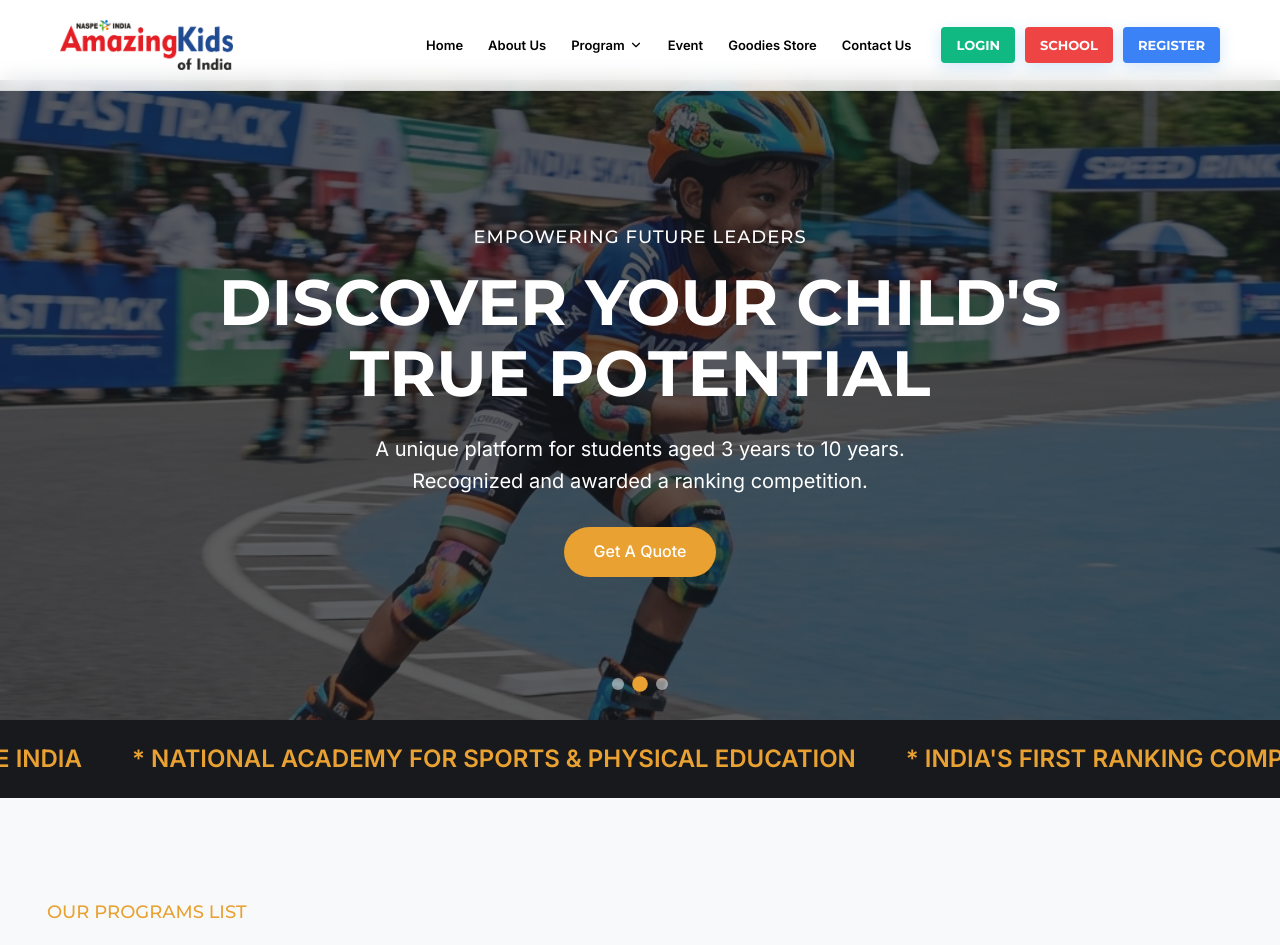
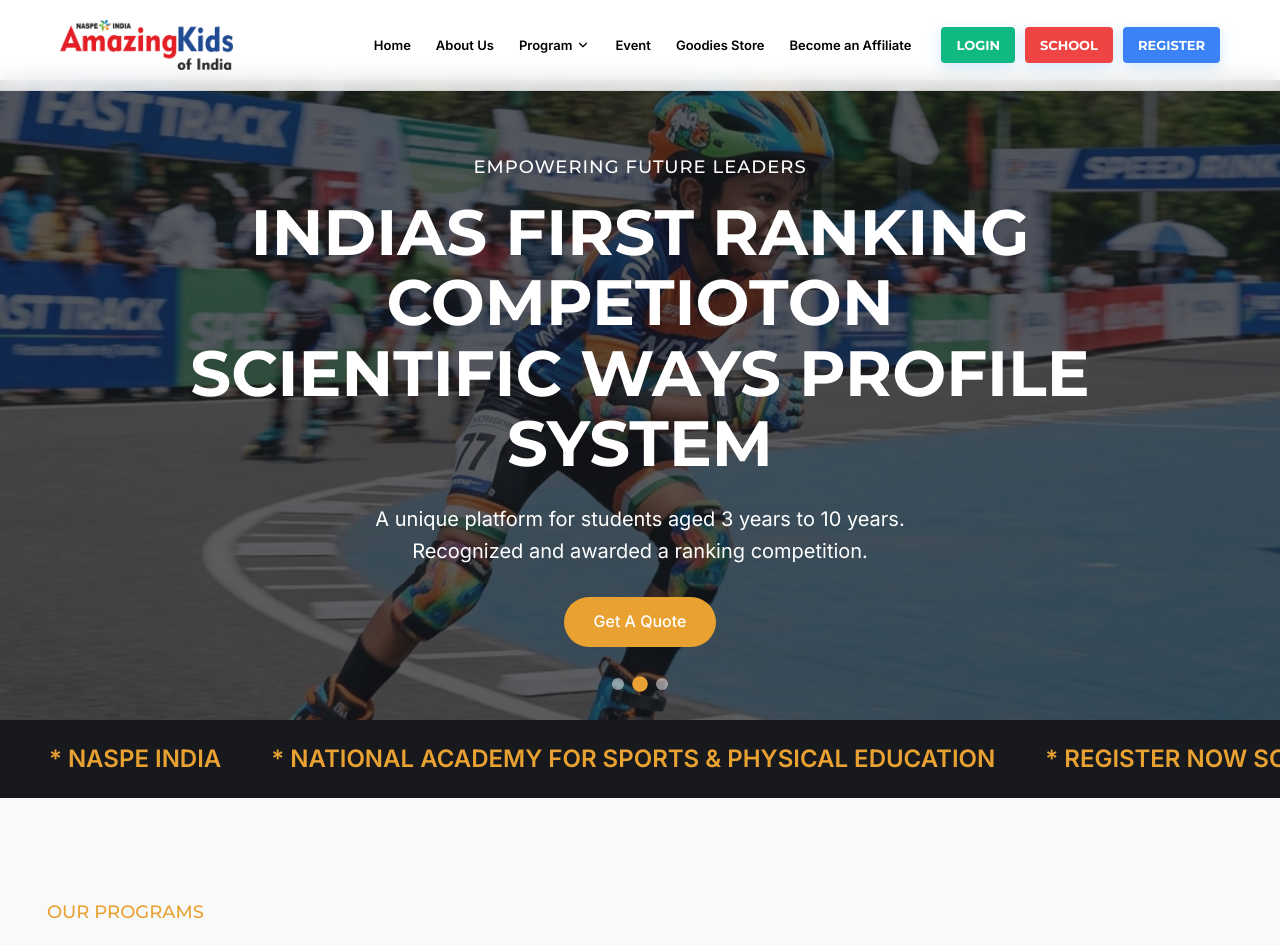
Before and after one commit to amandaptuar/amazing-kids, a React (Vite) app: page / in a window 1280 px wide. Shown: the top 945 px of the page. Built offline with nearby package versions, Linux system fonts and the light colour scheme.

Commit message:
adedd teh complete thing

```diff
--- a/src/components/Footer.jsx
+++ b/src/components/Footer.jsx
@@ -63,7 +63,7 @@
                 { name: 'About Us', path: '/about' },
                 { name: 'Programs', path: '/program/athlete' },
                 { name: 'Event List', path: '/events' },
-                { name: 'Contact Us', path: '/contact' }
+                { name: 'Become an Affiliate', path: '/contact' }
               ].map(link => (
                 <li key={link.name}>
                   <Link
@@ -105,7 +105,7 @@
 
           {/* Column 4: Contact Us */}
           <div>
-            <h4 style={{ color: 'var(--primary-dark)', fontSize: '20px', marginBottom: '25px', fontFamily: 'var(--font-heading)' }}>Contact Us</h4>
+            <h4 style={{ color: 'var(--primary-dark)', fontSize: '20px', marginBottom: '25px', fontFamily: 'var(--font-heading)' }}>Become an Affiliate</h4>
             <div style={{ color: 'var(--text-light)', fontSize: '15px', display: 'flex', flexDirection: 'column', gap: '18px' }}>
 
               <div style={{ display: 'flex', gap: '12px' }}>
--- a/src/components/Header.jsx
+++ b/src/components/Header.jsx
@@ -49,7 +49,7 @@
     },
     { name: 'Event', href: '/events' },
     { name: 'Goodies Store', href: '/store' },
-    { name: 'Contact Us', href: '/contact' }
+    { name: 'Become an Affiliate', href: '/contact' }
   ];
 
   const [activeDropdown, setActiveDropdown] = useState(null);
--- a/src/pages/Home.jsx
+++ b/src/pages/Home.jsx
@@ -8,20 +8,20 @@
   {
     image: '/assets/hero_athletics.png',
     subtitle: 'INDIA\'S FIRST RANKING COMPETITION',
-    title: <>Inventive and interested<br />in innovation</>,
+    title: <>journey towarsd olympic 2036<br />begins here</>,
     desc: <>NASPE INDIA National Academy for Sports & Physical Education.<br/>Preparing Kids at grassroot level for future.</>
   },
   {
     image: '/assets/hero_skating.png',
     subtitle: 'EMPOWERING FUTURE LEADERS',
-    title: <>Discover Your Child's<br />True Potential</>,
+    title: <>indias first ranking competioton<br />scientific ways profile system</>,
     desc: <>A unique platform for students aged 3 years to 10 years.<br/>Recognized and awarded a ranking competition.</>
   },
   {
     image: '/assets/hero_cycling.png',
-    subtitle: 'SUPPORT OUR NATION - INDIA',
-    title: <>Excellence in<br />Early Education</>,
-    desc: <>We urge you to support and help us build a perfect athlete<br/>for our Nation – India.</>
+    subtitle: 'National Academy for Sports & Physical Education* India',
+    title: <>Dedicated to searching of<br />young athletes</>,
+    desc: <>Every district, taluka, and state.</>
   }
 ];
 
@@ -82,18 +82,22 @@
       {/* Animated Text */}
       <div className="moving-text-wrap">
         <div className="moving-text">
+          <span>* Register Now School & Club</span>
           <span>* India's First Ranking Competition</span>
           <span>* Amazing Kids of India</span>
           <span>* NASPE INDIA</span>
           <span>* National Academy for Sports & Physical Education</span>
+          <span>* Register Now School & Club</span>
           <span>* India's First Ranking Competition</span>
           <span>* Amazing Kids of India</span>
         </div>
         <div className="moving-text">
+          <span>* Register Now School & Club</span>
           <span>* India's First Ranking Competition</span>
           <span>* Amazing Kids of India</span>
           <span>* NASPE INDIA</span>
           <span>* National Academy for Sports & Physical Education</span>
+          <span>* Register Now School & Club</span>
           <span>* India's First Ranking Competition</span>
           <span>* Amazing Kids of India</span>
         </div>
@@ -105,8 +109,8 @@
         <div className="container-custom">
           <div className="section-heading d-flex justify-content-between align-items-end flex-wrap gap-4">
             <div>
-              <h3 className="text-accent">Our Programs List</h3>
-              <h2>We Provide The Solution<br />For Our Kids</h2>
+              <h3 className="text-accent">Our Programs</h3>
+              <h2>Best Program For<br />Grassroot Level</h2>
             </div>
           </div>
 
@@ -536,7 +540,7 @@
             {/* Right: Contact Form */}
             <div className="contact-wrap custom-contact-wrap">
               <div style={{ marginBottom: '30px', textAlign: 'center' }}>
-                <h2 style={{ color: '#18191D', fontSize: '28px', fontWeight: 800, margin: '0 0 8px' }}>Contact Us</h2>
+                <h2 style={{ color: '#18191D', fontSize: '28px', fontWeight: 800, margin: '0 0 8px' }}>Join To Become An Affiliate Member</h2>
                 <p style={{ color: '#888', margin: 0, fontSize: '15px' }}>We'd love to hear from you</p>
               </div>
               <form>
```
